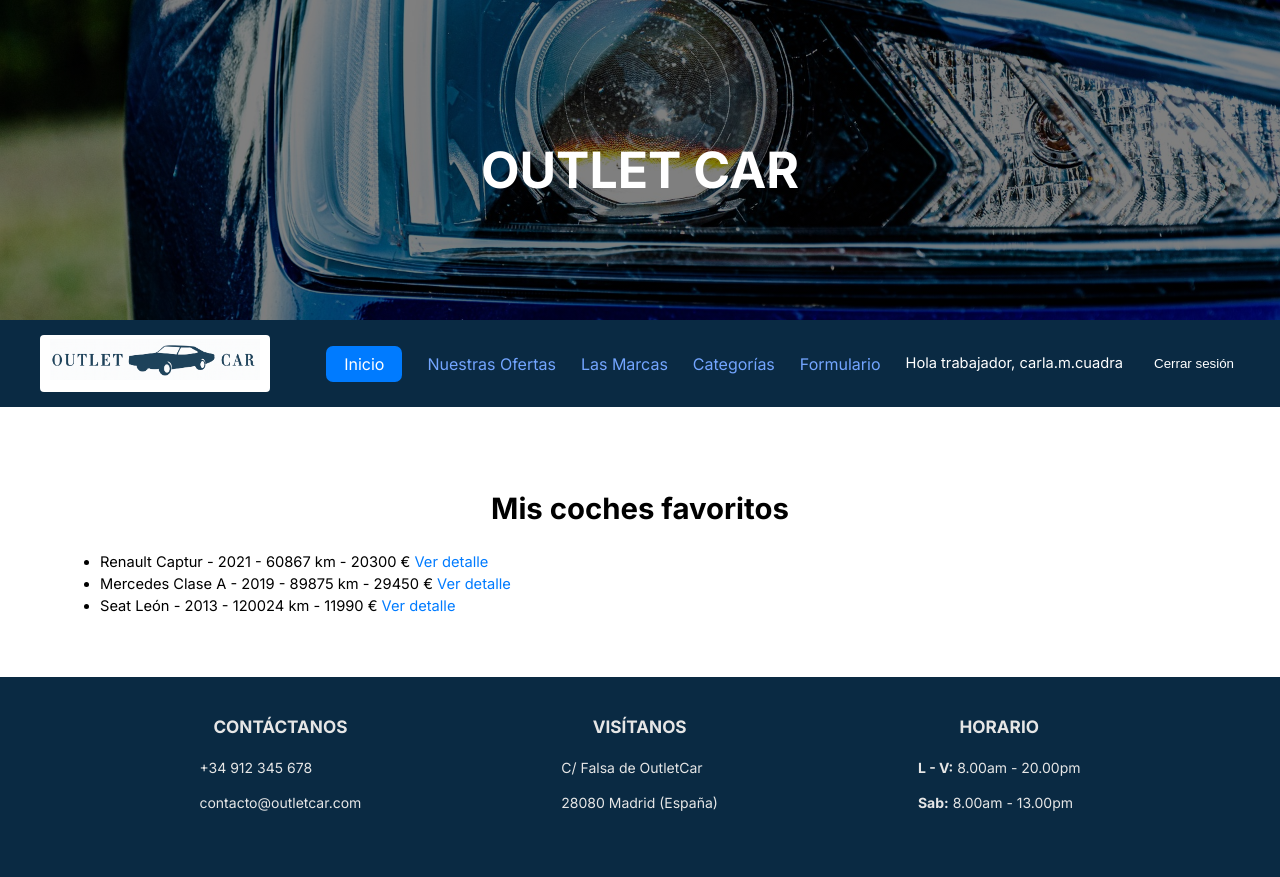
After one commit to carlamanterola/proyectoOutletCar, a Django app: page /appOutletCar/favoritos/ in a window 1280 px wide. The commit adds this page. Run offline with Django 5.2, Linux system fonts and the light colour scheme; a user stored in the database is signed in; data comes from the database, SQL or seed files in the repository; both versions use the stored data as it was after the commit.

Commit message:
Añadido favoritos + Arreglados errores

```diff
--- a/appOutletCar/models.py
+++ b/appOutletCar/models.py
@@ -31,7 +31,7 @@ class Coche(models.Model):
     matricula = models.CharField(max_length = 8, unique = True)
     idMarca = models.ForeignKey(Marca, on_delete = models.CASCADE, related_name ='marca')
     idCombustible = models.ForeignKey(Combustible, on_delete = models.CASCADE, related_name ='combustible')
-    idPrecio = models.ForeignKey(Oferta, on_delete = models.SET_NULL, null = True, related_name ='oferta')
+    idPrecio = models.OneToOneField(Oferta, on_delete = models.SET_NULL, null = True, related_name ='oferta')
     idCat = models.ManyToManyField(Categoria, related_name ='categoria')
 
     modelo = models.CharField(max_length = 50)
@@ -50,4 +50,4 @@ class Favorito(models.Model):
         unique_together = ('usuario', 'coche') # UN USUARIO NO PUEDE GUARDAR UN COCHE DOS VECES
 
     def __str__(self):
-        return f"{self.usuario} - {self.coche}"
+        return f"{self.usuario.username} - {self.coche.modelo}"
--- a/appOutletCar/templates/base.html
+++ b/appOutletCar/templates/base.html
@@ -29,7 +29,10 @@
                     <li><a href={% url 'lista_ofertas' %}>Nuestras Ofertas</a></li>
                     <li><a href={% url 'visualizar_marcas' %}>Las Marcas</a></li>
                     <li><a href={% url 'lista_categorias' %}>Categorías</a></li>
+                    {% if user.is_staff %}
                         <li><a href={% url 'procesar_form' %}>Formulario</a></li>
+                    {% endif %}
+
 
                 {% if user.is_authenticated %}
 
--- /dev/null
+++ b/appOutletCar/templates/lista_favoritos.html
@@ -0,0 +1,23 @@
+{% extends "base.html" %}
+
+{% block title %}Outlet Car - Ofertas{% endblock %}
+
+{% block content %}
+    <h1>Mis coches favoritos</h1>
+
+    <ul>
+        {% for fav in favoritos %}
+            <li>
+                {{ fav.coche.idMarca.nomMarca }} {{ fav.coche.modelo }}
+                - {{ fav.coche.anio }}
+                - {{ fav.coche.km }} km
+                - {{ fav.coche.idPrecio.precio }} €
+
+                <a href="{% url 'ver_oferta' fav.coche.id %}">Ver detalle</a>
+            </li>
+        {% empty %}
+            <li>No tienes coches favoritos aún.</li>
+        {% endfor %}
+
+    </ul>
+{% endblock content %}
--- a/appOutletCar/urls.py
+++ b/appOutletCar/urls.py
@@ -23,5 +23,7 @@ urlpatterns = [
     path('login/rol/', views.selector_login, name='selector_login'),
     path('logout/', auth_views.LogoutView.as_view(next_page='index'), name='logout'),
 
+    path("favoritos/agregar/<int:coche_id>/", views.agregar_favorito, name="agregar_favorito"),
+    path("favoritos/", views.lista_favoritos, name="lista_favoritos"),
 
 ] + static(settings.MEDIA_URL, document_root=settings.MEDIA_ROOT)
--- a/appOutletCar/views.py
+++ b/appOutletCar/views.py
@@ -1,7 +1,7 @@
 from django.shortcuts import render, get_object_or_404, get_list_or_404, redirect, reverse
-from django.contrib.auth.decorators import login_required, user_passes_test
+from django.contrib.auth.decorators import login_required
 from django.contrib.auth import authenticate, login
-from .models import Marca, Categoria, Oferta, Coche, Combustible
+from .models import Marca, Categoria, Oferta, Coche, Combustible, Favorito
 
 
 
@@ -22,6 +22,19 @@ def ver_oferta(request, idOferta):
     coche = oferta.oferta
     context = {'oferta': oferta, 'coche': coche}
     return render(request, 'detalle_oferta.html', context)
+
+
+####################### TEMPORAL, PROBABLEMENTE SE CAMBIE
+@login_required
+def agregar_favorito(request, coche_id):
+    coche = get_object_or_404(Coche, id=coche_id)
+    Favorito.objects.get_or_create(usuario=request.user, coche=coche)
+    return redirect(request.META.get("HTTP_REFERER", "lista_favoritos"))
+
+@login_required
+def lista_favoritos(request):
+    favoritos = Favorito.objects.filter(usuario=request.user).select_related("coche")
+    return render(request, "lista_favoritos.html", {"favoritos": favoritos})
 
 
 #Visualizar la lista de marcas
```
Also changed, not shown: appOutletCar/templates/detalle_oferta.html (+8 -0 lines), appOutletCar/migrations/0009_alter_coche_idprecio.py (added), db.sqlite3. Lines whose indentation alone changed are shown as unchanged.
